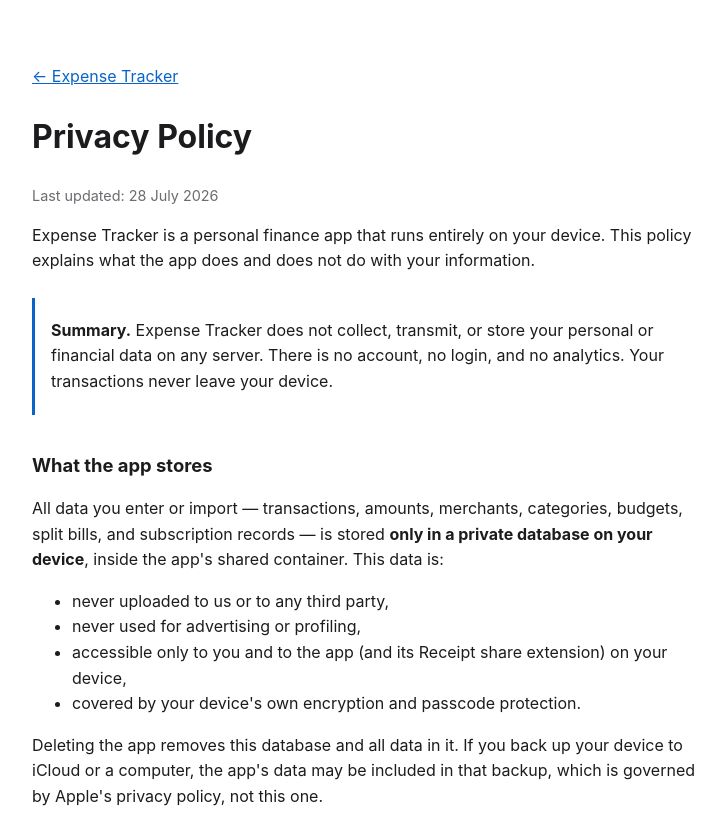
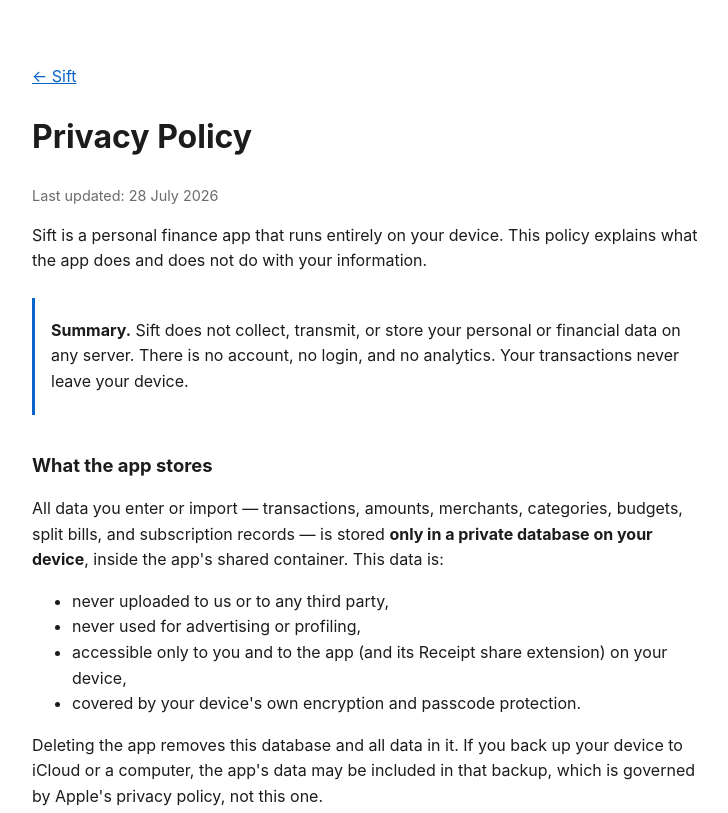
Before and after one commit to jonzyyyy/expense-tracker-site, a plain HTML site: page privacy.html in a window 1280 px wide. Shown: the top 813 px of the page, without its empty margins (272-1000 px from the left). Drawn offline with Linux system fonts and the light colour scheme.

Commit message:
Rename to Sift

```diff
--- a/privacy.html
+++ b/privacy.html
@@ -3,7 +3,7 @@
 <head>
 <meta charset="utf-8">
 <meta name="viewport" content="width=device-width, initial-scale=1">
-<title>Privacy Policy — Expense Tracker</title>
+<title>Privacy Policy — Sift</title>
 <style>
   :root { color-scheme: light dark; }
   body {
@@ -27,16 +27,16 @@
 </style>
 </head>
 <body>
-  <p><a href="index.html">&larr; Expense Tracker</a></p>
+  <p><a href="index.html">&larr; Sift</a></p>
   <h1>Privacy Policy</h1>
   <p class="updated">Last updated: 28 July 2026</p>
 
-  <p>Expense Tracker is a personal finance app that runs entirely on your device.
+  <p>Sift is a personal finance app that runs entirely on your device.
      This policy explains what the app does and does not do with your
      information.</p>
 
   <div class="summary">
-    <p><strong>Summary.</strong> Expense Tracker does not collect, transmit, or
+    <p><strong>Summary.</strong> Sift does not collect, transmit, or
     store your personal or financial data on any server. There is no account, no
     login, and no analytics. Your transactions never leave your device.</p>
   </div>
```
Also changed, not shown: index.html (+2 -2 lines), support.html (+3 -3 lines).
